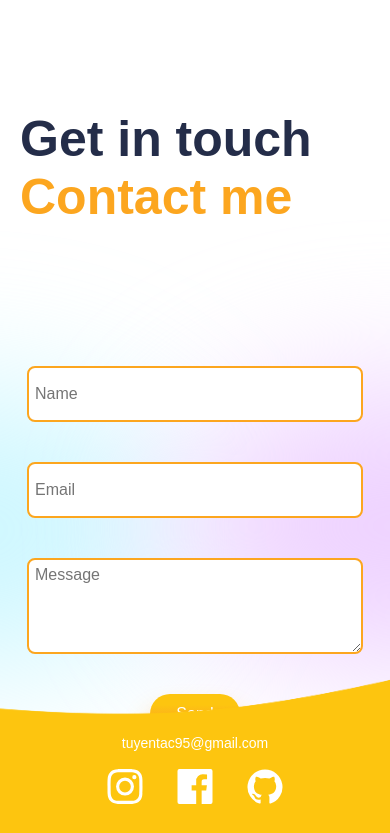
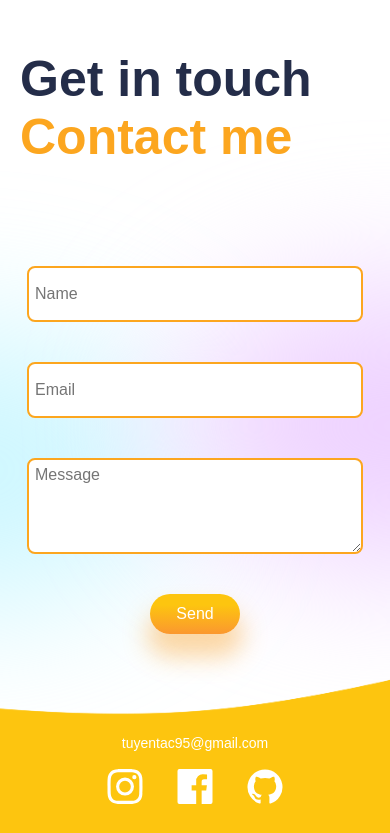
Before and after one commit to tuyentac95/my-portfolio, a React (Create React App) app: page / in a window 390 px wide. Shown: the part 6252-7085 px from the top of the page. Built offline with nearby package versions, Linux system fonts and the light colour scheme; a web font is replaced by a local one.

Commit message:
edit responsive

```diff
--- a/src/components/Contact/Contact.css
+++ b/src/components/Contact/Contact.css
@@ -44,6 +44,12 @@ textarea{
 }
 
 @media screen and (max-width: 480px) {
+    .w-left{
+        margin-top: 0;
+    }
+    .c-right{
+        margin-top: 0;
+    }
     .contact-form{
         padding: 0;
         flex-direction: column;
```
